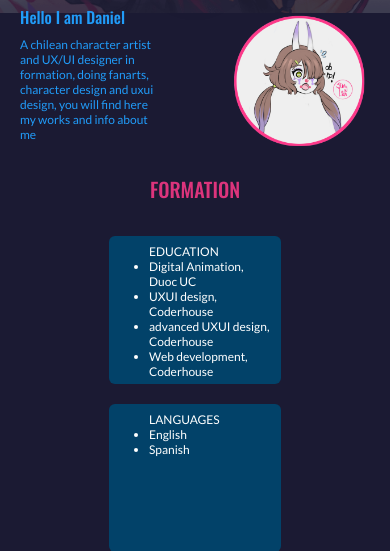
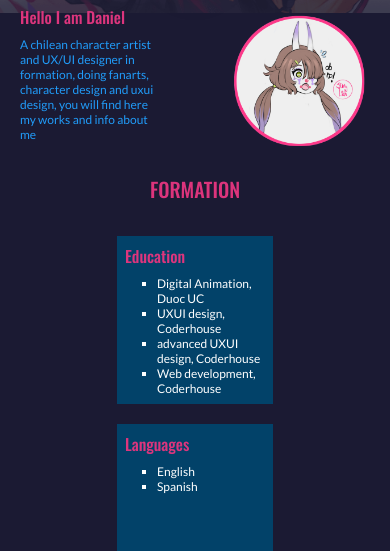
Before and after one commit to Slimylich/Proyecto-Desarrollo-Web-Daniel-Riffo-comision-66115, a website: page index.html in a window 390 px wide. Shown: the part 293-844 px from the top of the page. Drawn offline with nearby package versions, Linux system fonts and the light colour scheme.

Commit message:
Cambios mayormente en responsive, agregado background image, cambios en tamaños de fuente e imagenes, para una mejor lectura, Se agrega favicon y revisión SEO
 Changes to be committed:
	modified:   README.md
	modified:   css/main.css
	modified:   css/main.css.map
	modified:   index.html
	modified:   scss/app.scss
	modified:   scss/general/base.scss
	modified:   scss/general/variables.scss
	modified:   scss/pages/aboutme.scss
	modified:   scss/pages/artworks.scss
	modified:   scss/pages/contact.scss
	modified:   scss/pages/index.scss
	modified:   scss/pages/uxuidesign.scss

```diff
--- a/index.html
+++ b/index.html
@@ -51,7 +51,8 @@
             <section class="academic">
                 <div class="container-formation">
                     <div class="formation">
-                        <ul>EDUCATION
+                        <h3>Education</h3>
+                        <ul>
                             <li>Digital Animation, Duoc UC</li>
                             <li>UXUI design, Coderhouse</li>
                             <Li>advanced UXUI design, Coderhouse</Li>
@@ -61,7 +62,8 @@
                 </div>
                 <div class="container-formation">
                     <div class="formation">
-                        <ul>LANGUAGES
+                        <h3>Languages</h3>
+                        <ul>
                             <li>English</li>
                             <li>Spanish</li>
                         </ul>
@@ -75,18 +77,20 @@
                 </div>
             </section>
             <section class="interest">
-                    <div class="hobbies">
-                    <ul>INTERESTS
+                <div class="hobbies">
+                    <h3>Interests</h3>
+                    <ul>
                         <li>Videogames</li>
                         <li>Writing</li>
                         <Li>Animation</Li>
                         <li>Design</li>
                     </ul>
-                </div>
+                    </div>
             </section>
             <section class="video">
+                <h2>Want a music recomendation?</h>
                 <div class="video__link">
-                    <iframe width="560" height="315" src="https://www.youtube.com/embed/FkIV4fsagCA?si=8-vDxS4z0yIFaPqq" title="YouTube video player" frameborder="0" allow="accelerometer; autoplay; clipboard-write; encrypted-media; gyroscope; picture-in-picture; web-share" allowfullscreen></iframe>
+                    <iframe width="560" height="315" src="https://www.youtube.com/embed/Yfw7Sr940hY?si=esiPVcUPiOr0sbfH" title="YouTube video player" frameborder="0" allow="accelerometer; autoplay; clipboard-write; encrypted-media; gyroscope; picture-in-picture; web-share" referrerpolicy="strict-origin-when-cross-origin" allowfullscreen></iframe>
                 </div>
             </section>
 
--- a/scss/app.scss
+++ b/scss/app.scss
@@ -4,7 +4,6 @@
 @import './general/reset.scss';
 @import './general/variables.scss';
 @import './general/base.scss';
-@import './general/components.scss';
 
 //Layout
 
--- a/scss/general/base.scss
+++ b/scss/general/base.scss
@@ -33,10 +33,13 @@ h2{
     @include tablet(){
         font-size: 2rem;
     }
+    @include laptopmini(){
+        font-size: 3rem;
+    }
 }
 
 h3{
-    color: #219CF9;
+    color: $color-primary;
     font-family: Oswald;
     font-size: 40px;
     font-style: normal;
@@ -74,6 +77,7 @@ ul{
     font-style: normal;
     font-weight: 500;
     line-height: normal;
+    list-style: square;
     @include mobile(){
         font-size: 12px;
     }
--- a/scss/general/variables.scss
+++ b/scss/general/variables.scss
@@ -1,7 +1,7 @@
 $color-primary: #DD357D;
 $color-secondary: #219CF9;
 $color-tertiary: #CE4656;
-$color-bg:#1b1a33;
+$color-background:#1b1a33;
 
 $typography-titles: 'Oswald';
 $typography-paragraphs: 'Lato';
@@ -18,3 +18,9 @@ $typography-paragraphs: 'Lato';
         @content;
     }
 }
+
+@mixin laptopmini{
+    @media (min-width: 790px) and (max-width: 1024px){
+        @content;
+    }
+}
--- a/scss/pages/aboutme.scss
+++ b/scss/pages/aboutme.scss
@@ -6,7 +6,6 @@
         height: 620;
         width: 83%;
         background-color: #01426A;
-        border-radius: 8px;
         padding: 2rem;
         margin: 124px;
         @include mobile(){
@@ -19,7 +18,11 @@
             width: 74%;
             height: 680px;
         }
+        @include laptopmini(){
+            margin: 89px;
+        }
         .description{
+            color: white;
             @include tablet(){
                 font-size: 2rem;
             }
--- a/scss/pages/artworks.scss
+++ b/scss/pages/artworks.scss
@@ -10,9 +10,12 @@
     @include tablet(){
         flex-direction: column;
     }
+    @include laptopmini(){
+        flex-direction: column;
+    }
     .works{
         display: flex;
-        padding: 10px;
+        padding: 24px;
         @include mobile(){
             display: flex;
             margin-bottom: 0.5rem;
@@ -23,5 +26,10 @@
             width: 50%;
             margin: auto;
         }
+        @include laptopmini(){
+            display: flex;
+            margin: auto;
+            width: 549px
+        }
     }
 }
--- a/scss/pages/contact.scss
+++ b/scss/pages/contact.scss
@@ -40,6 +40,9 @@
                     width: 640px;
                     margin: 10px;
                 }
+                @include laptopmini(){
+                    width: 852px;
+                }
             }
             textarea{
                 border-radius: 0.5rem;
@@ -53,6 +56,9 @@
                 }
                 @include tablet(){
                     width: 640px;
+                }
+                @include laptopmini(){
+                    width: 852px;
                 }
             }
             .button-primary{
--- a/scss/pages/index.scss
+++ b/scss/pages/index.scss
@@ -104,6 +104,9 @@
                 width: 280px;
                 height: auto;
             }
+            @include laptopmini(){
+                width: 388px;
+            }
             .paragraph{
                 order: 1;
                 width: 470px;
@@ -115,6 +118,9 @@
                     width: 280px;
                     height: auto;
                     font-size: 1rem;
+                }
+                @include laptopmini(){
+                    width: 388px;
                 }
             }
         }
@@ -129,6 +135,9 @@
                 width: 280px;
                 height: auto;
             }
+            @include laptopmini(){
+                width: 388px;
+            }
             img{
                 order: 2;
                 width: 470px;
@@ -139,6 +148,9 @@
                 @include tablet(){
                     width: 280px;
                     height: auto;
+                }
+                @include laptopmini(){
+                    width: 388px;
                 }
             }
         }
@@ -160,17 +172,18 @@
     @include tablet(){
         padding: 30px 98px;
     }
+    @include laptopmini(){
+        padding: 88px;
+    }
     .container-formation{
         display: flex;
         background-color: #024269;
         width: 470px;
         height: 330px;
-        border-radius: 8px;
         padding: 20px;
         @include mobile(){
-            width: 172px;
-            height: 148px;
-            border-radius: 6px;
+            width: 156px;
+            height: 168px;
             padding: 8px;
             margin: 10px;
 
@@ -178,6 +191,9 @@
         @include tablet(){
             width: 278px;
             height: 200px;
+        }
+        @include laptopmini(){
+            width: 413px;
         }
     }
 
@@ -209,6 +225,9 @@
         @include tablet(){
             padding: 50px 30px;
         }
+        @include laptopmini(){
+            padding: 50px 88px;
+        }
         #skillsIcons{
         width: 972px;
         height: 90px;
@@ -220,6 +239,10 @@
         @include tablet(){
             width: 720px;
             height: 72px;
+        }
+        @include laptopmini(){
+            width: 783px;
+            height: auto;
         }
         }
 
@@ -233,20 +256,21 @@
     .hobbies{
         background-color: #024269;
         height: 320px;
-        width: 600px;
-        border-radius: 8px;
+        width: 463px;
         padding: 20px;
         margin: 72px;
         @include mobile(){
             height: 130px;
             width: 150px;
-            border-radius: 6px;
             padding: 8px;
             margin: 20px;
         }
         @include tablet(){
             height: 240px;
             width: 372px;
+        }
+        @include laptopmini(){
+            width: 328px;
         }
     }
 }
@@ -271,9 +295,3 @@
     width: 530px;
     height: 390px;
 }
-
-.expla{
-    font-size: 24px;
-    height: 490px;
-    width: 420px;
-}
--- a/scss/pages/uxuidesign.scss
+++ b/scss/pages/uxuidesign.scss
@@ -8,7 +8,6 @@
         flex-wrap: wrap;
         align-content: center;
     }
-
     .container-uxuiproject{
         display:flex;
         @include mobile(){
@@ -21,12 +20,18 @@
             flex-wrap: wrap;
             align-content: center;
         }
+        @include laptopmini(){
+            flex-direction: column;
+            flex-wrap: wrap;
+            align-content: center;
+        }
+
     }
 
     .paragraph2{
         display: flex;
         width: 490px;
-        font-size: 2rem;
+        font-size: 1.6rem;
         @include mobile(){
             width: 280px;
             height: auto;
@@ -38,10 +43,16 @@
             font-size: 1rem;
             margin-right: 20px;
         }
+        @include laptopmini(){
+            width: 260px;
+            height: 300px;
+            font-size: 1rem;
+            margin-right: 20px;
+        }
     }
     .uxuicapture{
-        width: 750px;
-        height: 489px;
+        width: 586px;
+        height: auto;
         @include mobile(){
             width: 280px;
             height: auto;
@@ -49,6 +60,10 @@
         @include tablet(){
             width: 460px;
             height: 300px;
+        }
+        @include laptopmini(){
+            width: 491px;
+            height: auto;
         }
     }
 }
@@ -82,7 +97,7 @@
     .paragraph3{
         display: flex;
         width: 490px;
-        font-size: 2rem;
+        font-size: 1.6rem;
         @include mobile(){
             width: 280px;
             height: auto;
@@ -94,10 +109,16 @@
             font-size: 1rem;
             margin-right: 20px;
         }
+        @include laptopmini(){
+            width: 260px;
+            height: 300px;
+            font-size: 1rem;
+            margin-right: 20px;
+        }
     }
     .uxuicap2{
-        width: 750px;
-        height: 489px;
+        width: 586px;
+        height: auto;
         @include mobile(){
             width: 280px;
             height: auto;
@@ -106,4 +127,8 @@
             width: 460px;
             height: 300px;
         }
+        @include laptopmini(){
+            width: 491px;
+            height: auto;
+        }
  }
```
Also changed, not shown: README.md, css/main.css, 1 other file.
